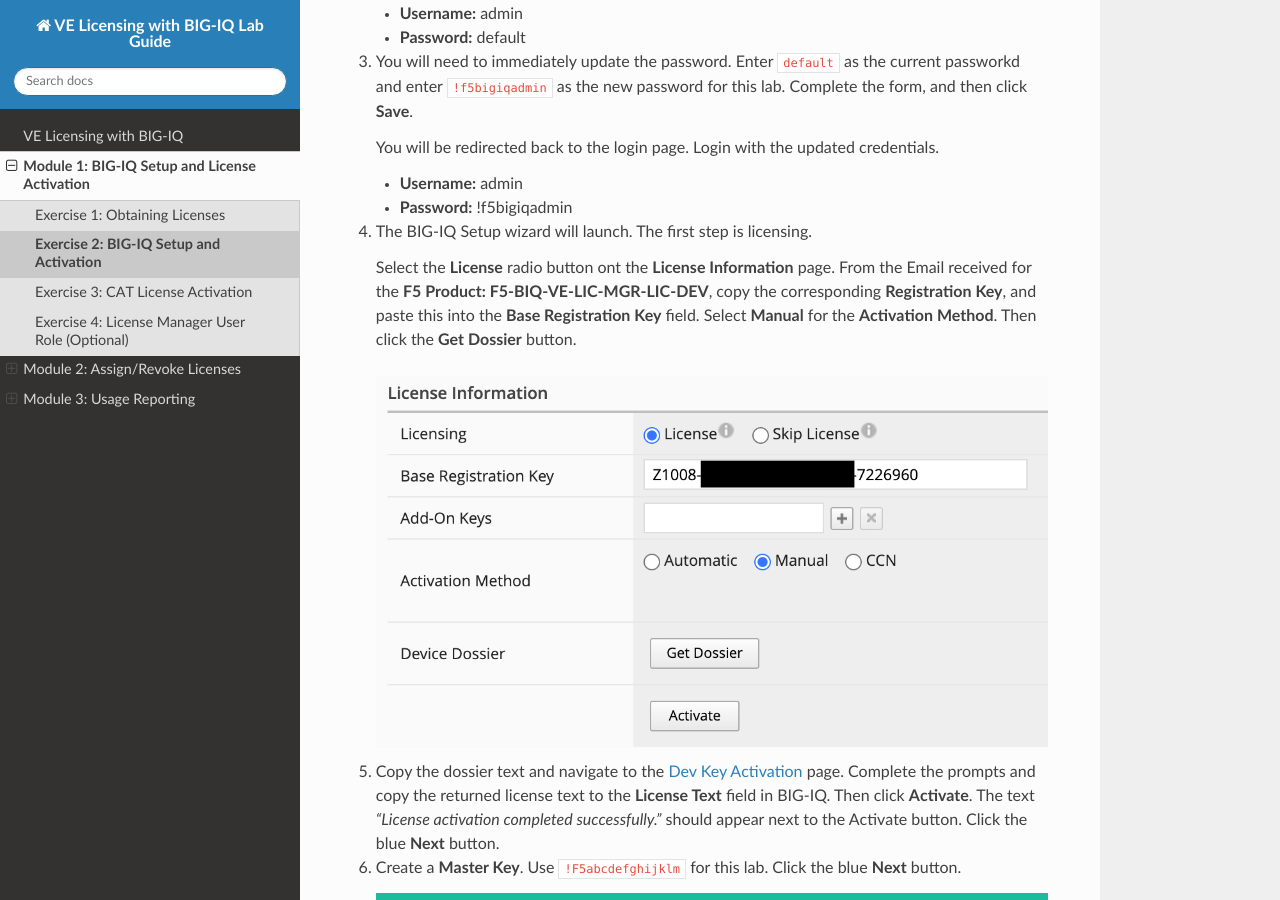
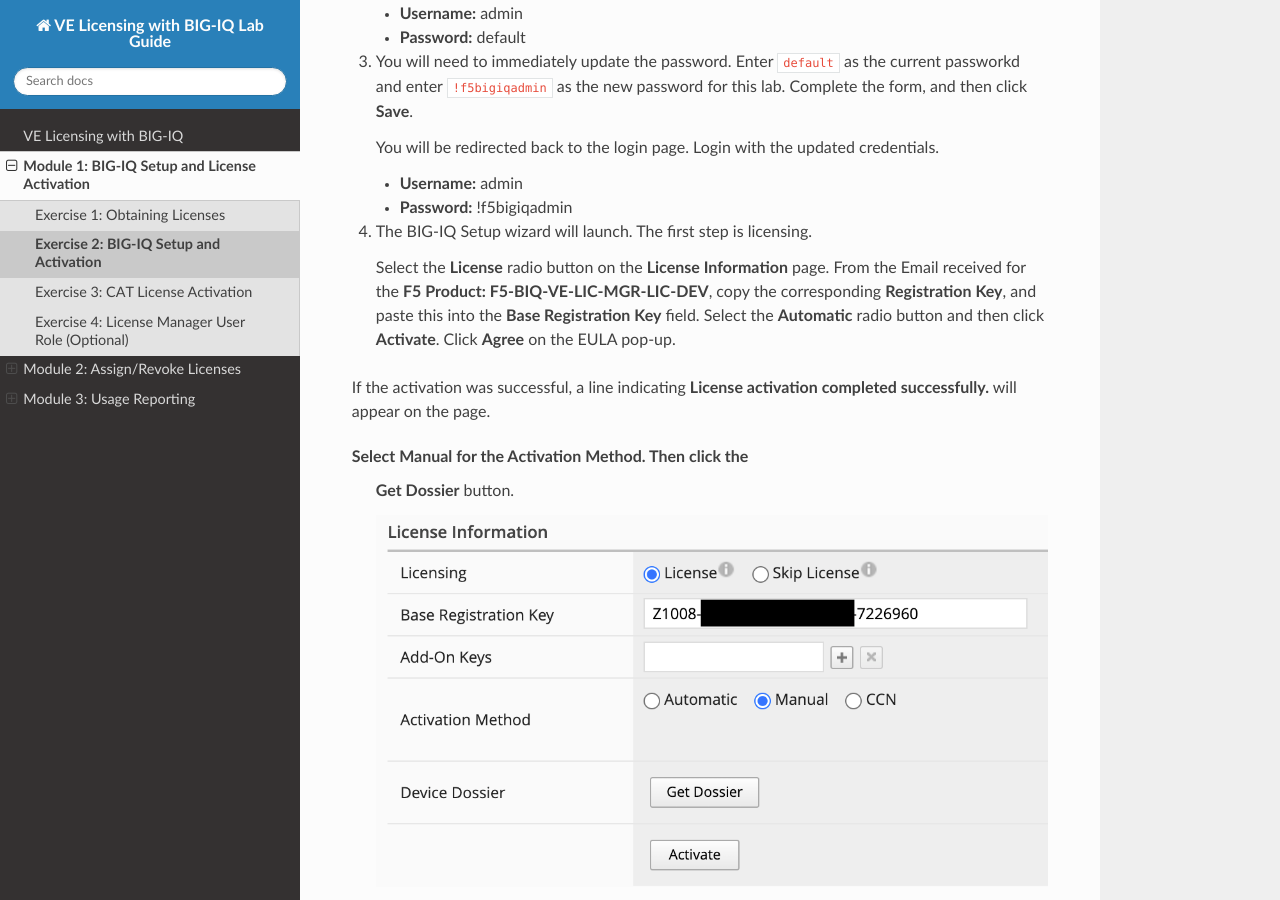
Before and after one commit to marcopaulo42/BIG-IQ-licensing-lab-guide, a Sphinx documentation site: the page built from docs/licensing/bigiq.rst, in a window 1280 px wide and 900 px high, scrolled down 720 px. Built offline with Sphinx 7.4.7 and the Read the Docs theme 2.0.0, drawn with Linux system fonts in a browser that asks for light colours.

Commit message:
Update bigiq.rst

```diff
--- a/docs/licensing/bigiq.rst
+++ b/docs/licensing/bigiq.rst
@@ -22,7 +22,12 @@
 
 #. The BIG-IQ Setup wizard will launch. The first step is licensing.
 
-   Select the **License** radio button ont the **License Information** page. From the Email received for the **F5 Product: F5-BIQ-VE-LIC-MGR-LIC-DEV**, copy the corresponding **Registration Key**, and paste this into the **Base Registration Key** field. Select **Manual** for the **Activation Method**. Then click the
+   Select the **License** radio button on the **License Information** page. From the Email received for the **F5 Product: F5-BIQ-VE-LIC-MGR-LIC-DEV**, copy the corresponding **Registration Key**, and paste this into the **Base Registration Key** field. Select the **Automatic** radio button and then click **Activate**. Click **Agree** on the EULA pop-up.
+
+If the activation was successful, a line indicating **License activation completed successfully.** will appear on the page.
+
+
+Select **Manual** for the **Activation Method**. Then click the
    **Get Dossier** button.
 
    .. image:: ../images/lm-license-activation.png
```
